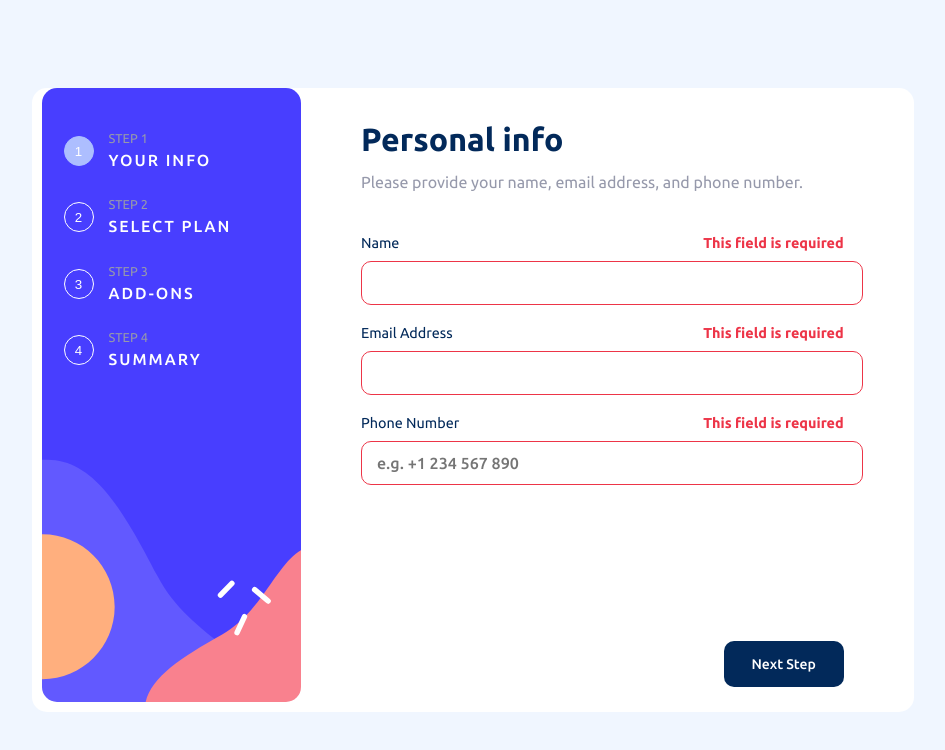
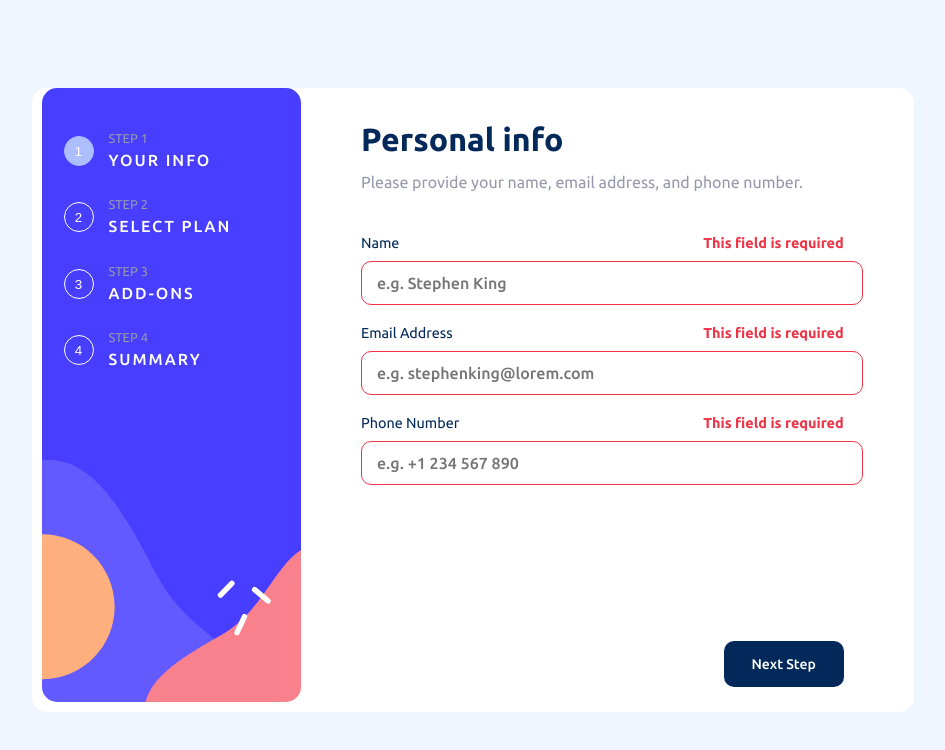
Before and after one commit to SomtoJF/Multi-step-form, a React (Vite) app: page / in a window 1280 px wide. Shown: the top 750 px of the page, without its empty margins (167-1112 px from the left). Built offline with nearby package versions, Linux system fonts and the light colour scheme.

Commit message:
Add placeholder to inputs

```diff
--- a/src/components/Form1.tsx
+++ b/src/components/Form1.tsx
@@ -35,6 +35,7 @@ export default function Form1({ formData, setFormData }: FormPropsInterface) {
 				value={formData.name}
 				onChange={handleNameChange}
 				maxLength={50}
+				placeholder="e.g. Stephen King"
 				required
 			/>
 			<Label
@@ -48,6 +49,7 @@ export default function Form1({ formData, setFormData }: FormPropsInterface) {
 				value={formData.email}
 				onChange={handleEmailChange}
 				maxLength={25}
+				placeholder="e.g. stephenking@lorem.com"
 				required
 			/>
 			<Label text="Phone Number" htmlFor="phone" watchedText={formData.phone} />
```
